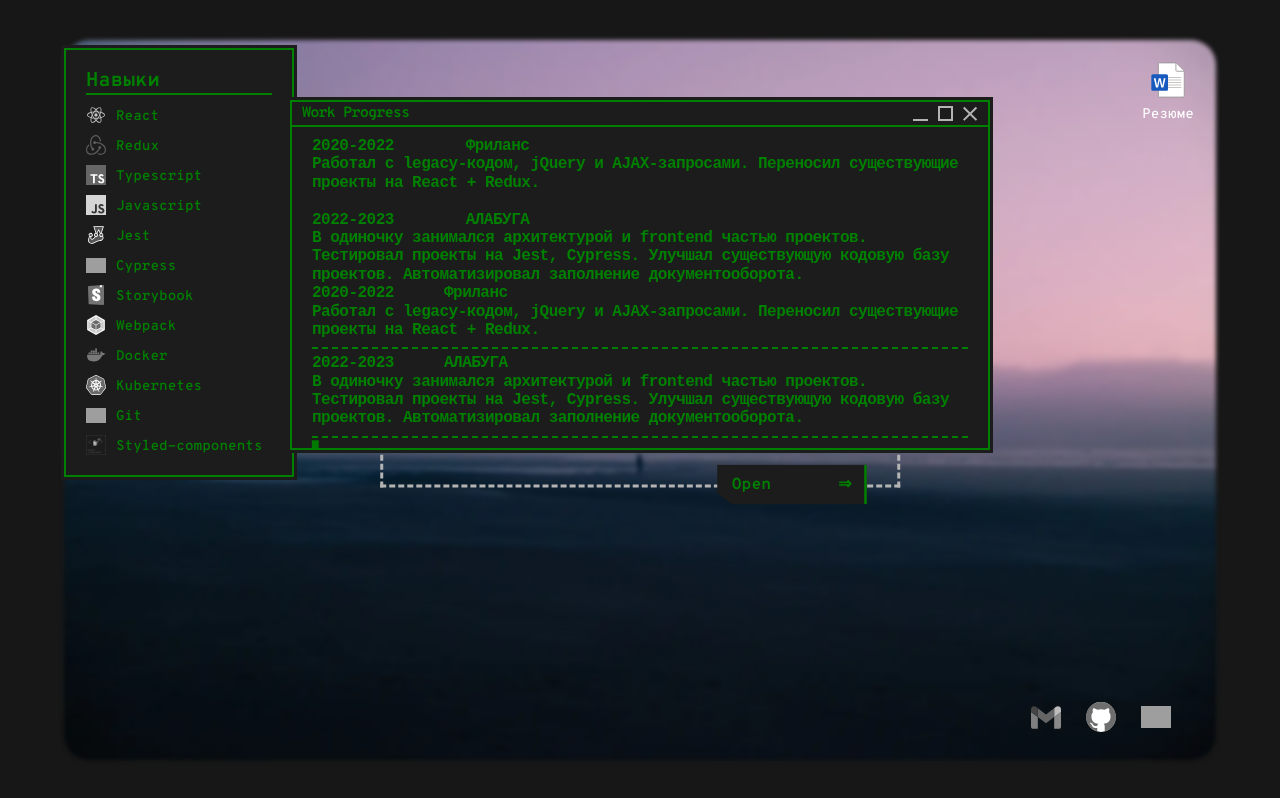
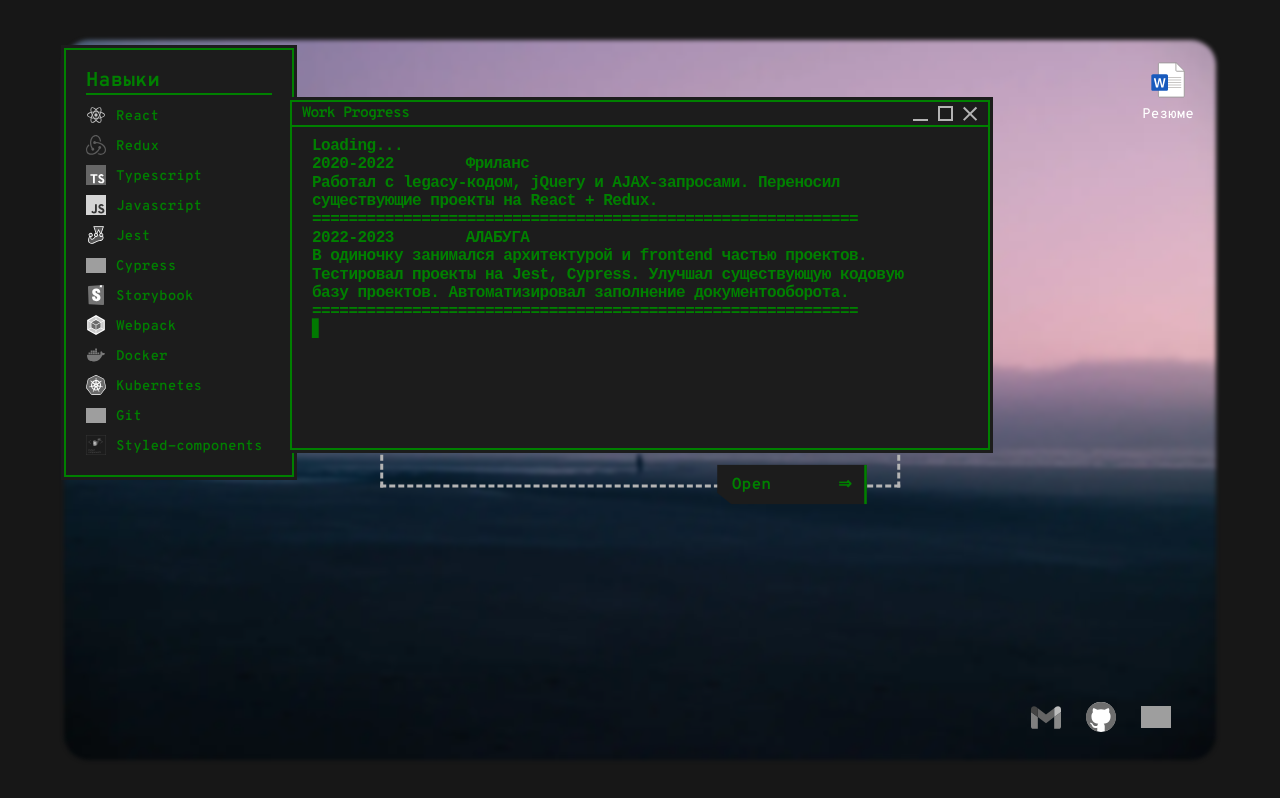
Before and after one commit to Ragna13377/aboutMe, a React app: page / in a window 1280 px wide. Built offline with nearby package versions, Linux system fonts and the light colour scheme; grey boxes are pictures that could not be loaded; a web font is replaced by a local one.

Commit message:
feat: added typewriter

```diff
--- /dev/null
+++ b/src/entities/TypeWriter/index.tsx
@@ -0,0 +1,39 @@
+import React, { useEffect, useState } from 'react';
+import styles from '@widgets/ConsoleWindow/style.module.scss';
+
+export type TypeWriterProps = {
+	text: string[];
+	speed: number;
+	delay: number;
+};
+const TypeWriter = ({ text, speed, delay }: TypeWriterProps) => {
+	const [currentText, setCurrentText] = useState('Loading...');
+	const [currentIndex, setCurrentIndex] = useState(-1);
+	useEffect(() => {
+		let delayTimeout: ReturnType<typeof setTimeout>;
+		let interval: ReturnType<typeof setTimeout>;
+		if (currentIndex === -1) {
+			delayTimeout = setTimeout(() => {
+				setCurrentIndex(0);
+			}, delay);
+		} else if (currentIndex <= text.length) {
+			interval = setInterval(() => {
+				if (currentIndex < text.length) {
+					setCurrentText((prev) => prev + '\n' + text[currentIndex]);
+					setCurrentIndex((prev) => prev + 1);
+				} else {
+					setCurrentText((prev) => prev + '\n');
+					setCurrentIndex((prev) => prev + 1);
+					clearInterval(interval);
+				}
+			}, speed);
+		}
+		return () => {
+			if (delayTimeout) clearTimeout(delayTimeout);
+			if (interval) clearInterval(interval);
+		};
+	}, [currentIndex, delay, speed, text]);
+	return <pre className={styles.textBlock}>{currentText}</pre>;
+};
+
+export default TypeWriter;
--- a/src/pages/constants.ts
+++ b/src/pages/constants.ts
@@ -1,6 +1,5 @@
 import { TTechnology } from '@shared/types';
 import { email, github, telegram } from '@shared/constants';
-import { ConsoleTextBlock } from '@widgets/ConsoleWindow/types';
 
 export const stack: TTechnology[] = [
 	{ type: 'react' },
@@ -22,18 +21,3 @@ export const socials: TTechnology[] = [
 	{ type: 'github', href: github },
 	{ type: 'telegram', href: telegram },
 ];
-
-export const experience: ConsoleTextBlock[] = [
-	{
-		date: '2020-2022',
-		title: 'Фриланс',
-		description:
-			'Работал с legacy-кодом, jQuery и AJAX-запросами. Переносил существующие проекты на React + Redux.',
-	},
-	{
-		date: '2022-2023',
-		title: 'АЛАБУГА',
-		description:
-			'В одиночку занимался архитектурой и frontend частью проектов. Тестировал проекты на Jest, Cypress. Улучшал существующую кодовую базу проектов. Автоматизировал заполнение документооборота.',
-	},
-];
--- a/src/pages/index.tsx
+++ b/src/pages/index.tsx
@@ -1,5 +1,6 @@
 import { useRef, useState } from 'react';
-import { experience, socials, stack } from '@pages/constants';
+import { socials, stack } from '@pages/constants';
+import { experience } from '@widgets/ConsoleWindow/constants';
 import { useUpdatePosition } from '@pages/hooks/useUpdatePosition';
 import ConsoleWindow from '@widgets/ConsoleWindow';
 import Label from '@features/Label';
--- /dev/null
+++ b/src/widgets/ConsoleWindow/constants.ts
@@ -0,0 +1,16 @@
+import { ConsoleTextBlock } from '@widgets/ConsoleWindow/types';
+
+export const experience: ConsoleTextBlock[] = [
+	{
+		date: '2020-2022',
+		title: 'Фриланс',
+		description:
+			'Работал с legacy-кодом, jQuery и AJAX-запросами. Переносил существующие проекты на React + Redux.',
+	},
+	{
+		date: '2022-2023',
+		title: 'АЛАБУГА',
+		description:
+			'В одиночку занимался архитектурой и frontend частью проектов. Тестировал проекты на Jest, Cypress. Улучшал существующую кодовую базу проектов. Автоматизировал заполнение документооборота.',
+	},
+];
--- a/src/widgets/ConsoleWindow/index.tsx
+++ b/src/widgets/ConsoleWindow/index.tsx
@@ -1,7 +1,9 @@
 import { clsx } from 'clsx';
-import React, { Fragment, useEffect, useRef, useState } from 'react';
+import React, { useEffect, useRef, useState } from 'react';
+import { ConsoleWindowProps } from '@widgets/ConsoleWindow/types';
 import { useCustomDrag } from '@shared/hooks/useCustomDrag';
-import { ConsoleWindowProps } from '@widgets/ConsoleWindow/types';
+import { formatText } from '@widgets/ConsoleWindow/utils';
+import TypeWriter from '@entities/TypeWriter';
 import styles from './style.module.scss';
 
 const ConsoleWindow = ({
@@ -44,24 +46,11 @@ const ConsoleWindow = ({
 			</div>
 			<div className={styles.content}>
 				{textBlock && (
-					<pre className={styles.textBlock}>
-						{textBlock
-							.map(
-								({ date, title, description }) =>
-									`${date}\t${title}\n${description}\n`
-							)
-							.join('\n')}
-						{textBlock.map(({ date, title, description }, index) => (
-							<Fragment key={index}>
-								<div className={styles.textHeader}>
-									<span className={styles.textDate}>{date}</span>
-									<span className={styles.textTitle}>{title}</span>
-								</div>
-								<p className={styles.textDescription}>{description}</p>
-								<p className={styles.textDivider} />
-							</Fragment>
-						))}
-					</pre>
+					<TypeWriter
+						text={formatText(textBlock, 70)}
+						speed={300}
+						delay={1500}
+					/>
 				)}
 			</div>
 		</article>
--- /dev/null
+++ b/src/widgets/ConsoleWindow/utils.ts
@@ -0,0 +1,24 @@
+import { ConsoleTextBlock } from '@widgets/ConsoleWindow/types';
+
+export const formatText = (data: ConsoleTextBlock[], maxLineLength?: number) =>
+	data.reduce((acc: string[], { date, title, description }) => {
+		if (!maxLineLength) acc.push(`\n${date}\t${title}\n${description}`);
+		else {
+			acc = acc.concat(
+				separateByLength(`${date}\t${title}`, maxLineLength).concat(
+					separateByLength(`${description}`, maxLineLength)
+				)
+			);
+		}
+		acc.push('='.repeat(60));
+		return acc;
+	}, []);
+
+const separateByLength = (text: string, maxLineLength: number): string[] => {
+	if (text.length <= maxLineLength) return [text];
+	const index = text.slice(0, maxLineLength).lastIndexOf(' ');
+	if (index === -1) return [text.slice(0, maxLineLength)];
+	return [text.slice(0, index)].concat(
+		separateByLength(text.slice(index + 1), maxLineLength)
+	);
+};
```
